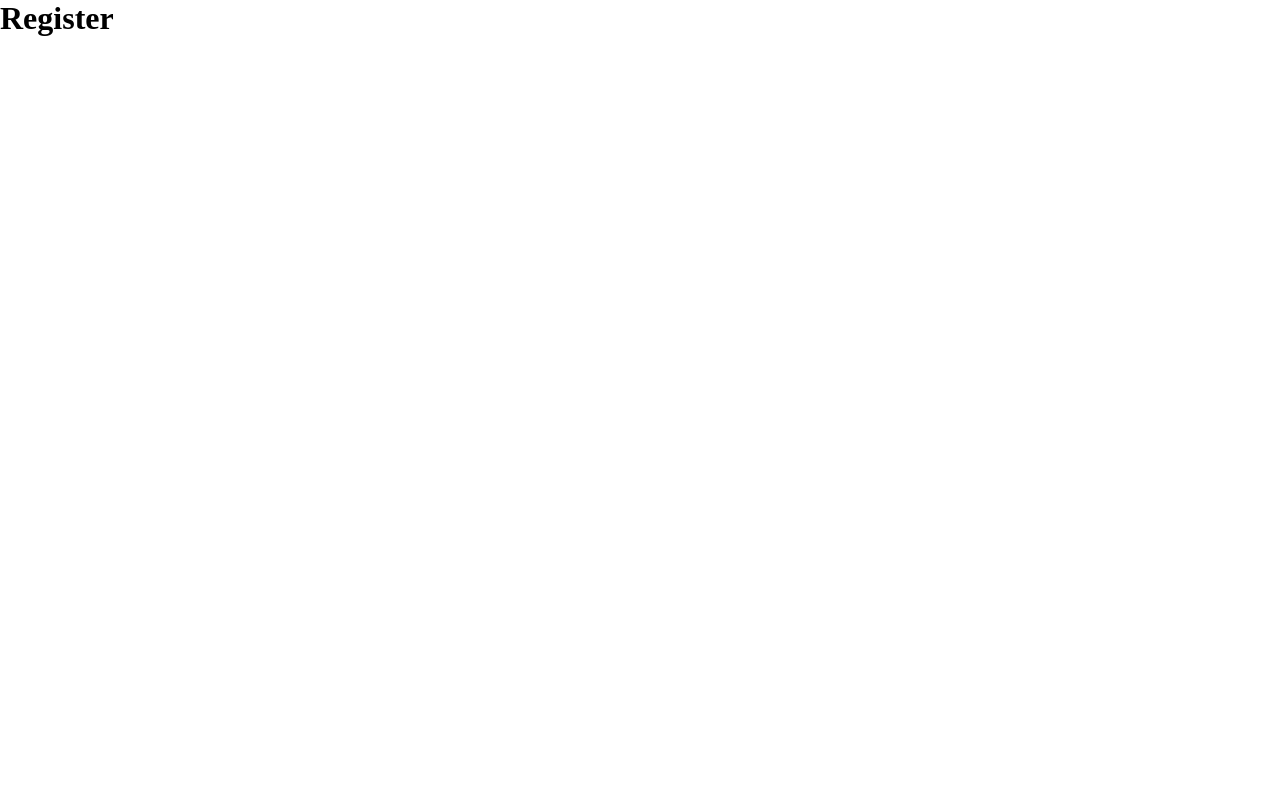
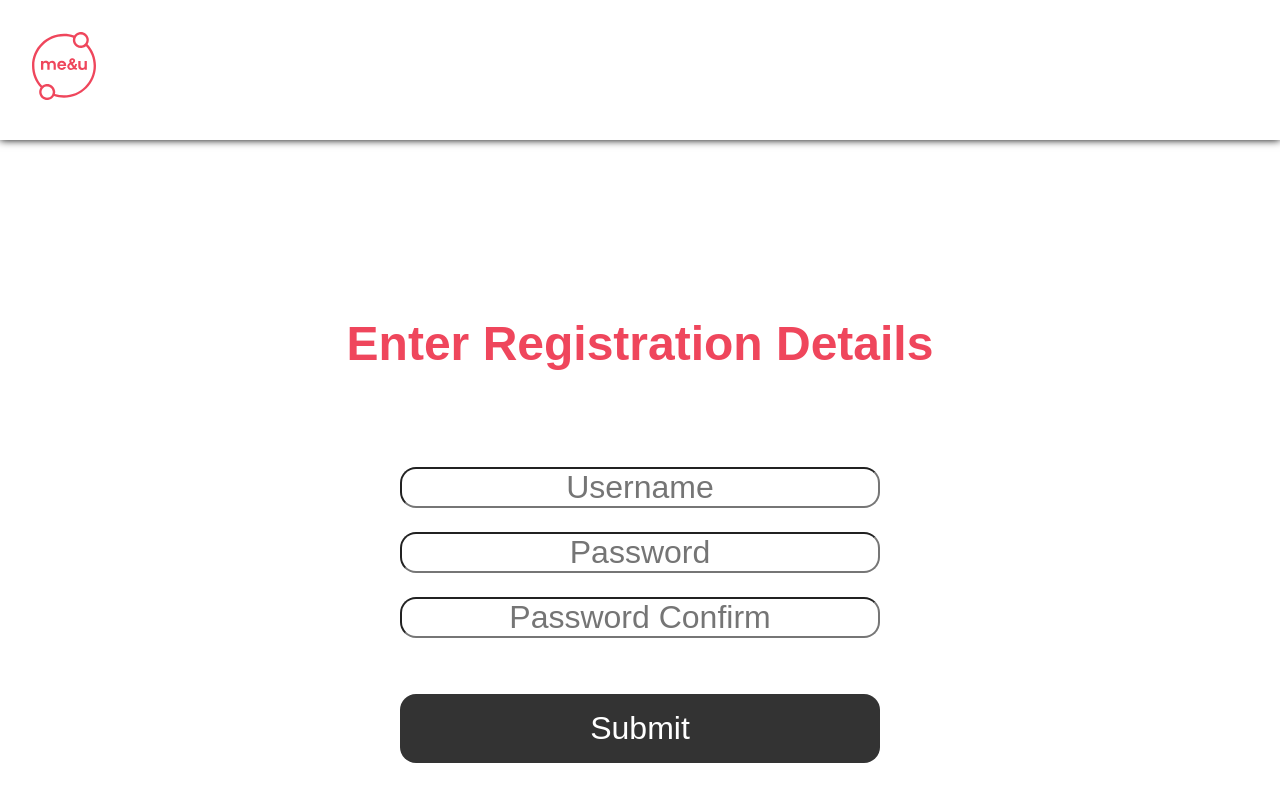
Before and after one commit to AmandaNguye/mnuoc, a React (Create React App) app: page /register in a window 1280 px wide. Shown: the top 802 px of the page. Built offline with nearby package versions, Linux system fonts and the light colour scheme.

Commit message:
create login and register page

```diff
--- a/src/App.css
+++ b/src/App.css
@@ -2,4 +2,5 @@
 	box-sizing: border-box;
 	margin: 0;
 	padding: 0;
+	font-family: Arial, Helvetica, sans-serif;
 }
--- a/src/components/Home/Home.css
+++ b/src/components/Home/Home.css
@@ -1,12 +1,11 @@
 .home {
 	display: grid;
 	grid: repeat(2, 1fr) / 80% 20%;
-	background-image: radial-gradient(white, pink);
 	height: 100vh;
-	font-family: Arial, Helvetica, sans-serif;
+	background-color: #fff;
 }
 
-.home--logo {
+.home__logo {
 	grid-row: 1 / 3;
 	grid-column: 1 / 2;
 	justify-self: center;
@@ -14,29 +13,30 @@
 	width: 50%;
 }
 
-.home--register {
+.home__register {
 	grid-row: 2 / 3;
 	grid-column: 2 / 3;
 }
 
-.home--login {
+.home__login {
 	grid-row: 1 / 2;
 	grid-column: 2 / 3;
 }
 
-.home--button {
+.home__button {
 	background-color: #333;
 	border: none;
-	box-shadow: 0 0 0.5em 0 black;
 	font-size: 2rem;
 	color: #fff;
 	display: flex;
 	justify-content: center;
 	align-items: center;
 	text-decoration: none;
+	transition: 250ms ease-in-out;
 }
 
-.home--button:hover {
+.home__button:hover {
+	box-shadow: 0 0 0.5em 0 black;
 	background-color: #ef465c;
 	cursor: pointer;
 }
@@ -46,13 +46,13 @@
 		grid-template-rows: 85% 15%;
 		grid-template-columns: 1fr 1fr;
 	}
-	.home--login {
+	.home__login {
 		grid-row: 2 / 3;
 		grid-column: 1 / 2;
 		text-align: center;
 	}
 
-	.home--logo {
+	.home__logo {
 		grid-row: 1 / 2;
 		grid-column: 1 / 3;
 		text-align: center;
--- a/src/components/Home/Home.js
+++ b/src/components/Home/Home.js
@@ -6,11 +6,11 @@ import { Link } from "react-router-dom";
 export default function Home() {
 	return (
 		<section className="home">
-			<img className="home--logo" src={Logo} alt="" />
-			<Link to="/login" type="button" className="home--login home--button">
+			<img className="home__logo" src={Logo} alt="" />
+			<Link to="/login" type="button" className="home__login home__button">
 				Login
 			</Link>
-			<Link to="/register" className="home--register home--button">
+			<Link to="/register" className="home__register home__button">
 				Register
 			</Link>
 		</section>
--- a/src/components/Login/Login.css
+++ b/src/components/Login/Login.css
@@ -0,0 +1,54 @@
+.login {
+	height: 100vh;
+}
+
+.login__body {
+	display: grid;
+	grid-template-rows: 1fr 2fr;
+
+	justify-content: center;
+	margin-top: 5em;
+}
+
+.login__body__title {
+	grid-row: 1 span 1;
+	color: #ef465c;
+	font-size: 3em;
+	padding: 2em;
+}
+
+.login__body__form {
+	grid-row: 2 span 1;
+	display: flex;
+	flex-direction: column;
+	gap: 3em;
+	width: 30em;
+	justify-self: center;
+}
+
+.login__body__form__input {
+	text-align: center;
+	font-size: 2em;
+	border-radius: 0.5em;
+	transition: 200ms ease-in-out;
+}
+
+.login__body__form__input:focus {
+	padding: 0.5em;
+}
+
+.login__body__form__submit {
+	background-color: #333;
+	color: white;
+	font-size: 2em;
+	padding: 0.5em;
+	border-radius: 0.5em;
+	transition: 250ms ease-in-out;
+	border: none;
+}
+
+.login__body__form__submit:hover {
+	background-color: #ef465c;
+	box-shadow: 0 0 0.5em 0 black;
+	transform: translateY(5px);
+}
--- a/src/components/Login/Login.js
+++ b/src/components/Login/Login.js
@@ -1,9 +1,28 @@
 import React from "react";
+import Navbar from "../Navbar/Navbar";
+import "./Login.css";
 
 export default function Login() {
 	return (
-		<div className="Login">
-			<h1>Login</h1>
+		<div className="login">
+			<Navbar />
+			<section className="login__body">
+				<h3 className="login__body__title">Enter Login Details</h3>
+				<form action="" className="login__body__form">
+					<input
+						className="login__body__form__input login__body__form__input--username"
+						type="text"
+						placeholder="Username"
+					/>
+					<input
+						className="login__body__form__input login__body__form__input--password"
+						type="password"
+						name=""
+						placeholder="Password"
+					/>
+					<input className="login__body__form__submit" type="submit" name="" />
+				</form>
+			</section>
 		</div>
 	);
 }
--- /dev/null
+++ b/src/components/Navbar/Navbar.css
@@ -0,0 +1,11 @@
+.navbar {
+	display: flex;
+	font-size: 2em;
+	padding: 1em;
+	background-color: white;
+	box-shadow: 0 0 0.25em 0 black;
+}
+
+.navbar__home > * {
+	width: 2em;
+}
--- /dev/null
+++ b/src/components/Navbar/Navbar.js
@@ -0,0 +1,14 @@
+import "./Navbar.css";
+import React from "react";
+import HomeButton from "../../assets/logo.svg";
+import { Link } from "react-router-dom";
+
+export default function Navbar() {
+	return (
+		<nav className="navbar">
+			<Link className="navbar__home" to="/">
+				<img src={HomeButton} alt="" />
+			</Link>
+		</nav>
+	);
+}
--- a/src/components/Register/Register.css
+++ b/src/components/Register/Register.css
@@ -0,0 +1,54 @@
+.register {
+	max-height: 100vh;
+}
+
+.register__body {
+	display: grid;
+	grid-template-rows: 1fr 2fr;
+	justify-content: center;
+	margin-top: 5em;
+}
+
+.register__body__title {
+	grid-row: 1 span 1;
+	color: #ef465c;
+	font-size: 3em;
+	padding: 2em;
+}
+
+.register__body__form {
+	grid-row: 2 span 1;
+	display: flex;
+	flex-direction: column;
+	gap: 1.5em;
+	width: 30em;
+	justify-self: center;
+}
+
+.register__body__form__input {
+	text-align: center;
+	font-size: 2em;
+	border-radius: 0.5em;
+	transition: 200ms ease-in-out;
+}
+
+.register__body__form__input:focus {
+	padding: 0.5em;
+}
+
+.register__body__form__submit {
+	margin-top: 1em;
+	background-color: #333;
+	color: white;
+	font-size: 2em;
+	padding: 0.5em;
+	border-radius: 0.5em;
+	transition: 250ms ease-in-out;
+	border: none;
+}
+
+.register__body__form__submit:hover {
+	background-color: #ef465c;
+	box-shadow: 0 0 0.5em 0 black;
+	transform: translateY(5px);
+}
--- a/src/components/Register/Register.js
+++ b/src/components/Register/Register.js
@@ -1,9 +1,38 @@
 import React from "react";
+import Navbar from "../Navbar/Navbar";
+import "./Register.css";
 
-export default function Register() {
+export default function Login() {
 	return (
-		<div className="Register">
-			<h1>Register</h1>
+		<div className="register">
+			<Navbar />
+			<section className="register__body">
+				<h3 className="register__body__title">Enter Registration Details</h3>
+				<form action="" className="register__body__form">
+					<input
+						className="register__body__form__input register__body__form__input--username"
+						type="text"
+						placeholder="Username"
+					/>
+					<input
+						className="register__body__form__input register__body__form__input--password"
+						type="password"
+						name=""
+						placeholder="Password"
+					/>
+					<input
+						className="register__body__form__input register__body__form__input--passwordconfirm"
+						type="password"
+						name=""
+						placeholder="Password Confirm"
+					/>
+					<input
+						className="register__body__form__submit"
+						type="submit"
+						name=""
+					/>
+				</form>
+			</section>
 		</div>
 	);
 }
```
